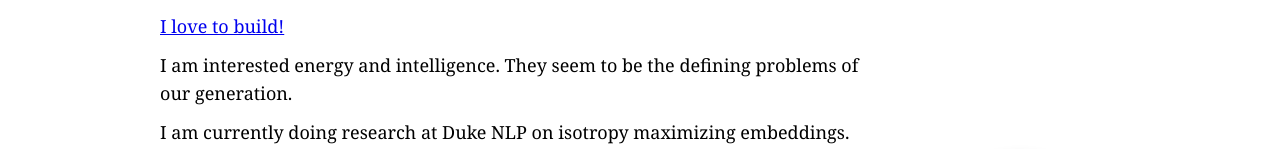
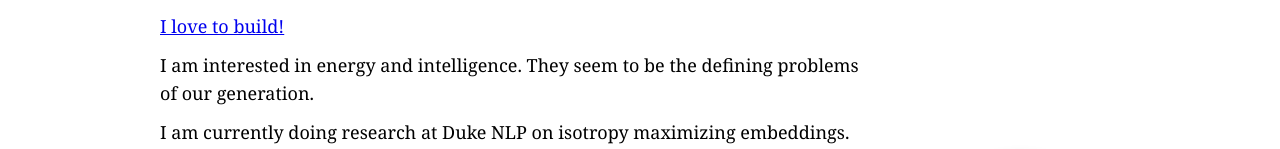
Before and after one commit to YashDagade/yashdagade.github.io, a website: page index.html in a window 1280 px wide. Shown: the part 141-290 px from the top of the page. Drawn offline with Linux system fonts and the light colour scheme; a web font is replaced by a local one.

Commit message:
thanks jonah stien for the typo

```diff
--- a/index.html
+++ b/index.html
@@ -28,7 +28,7 @@
           <a href="/build.html">I love to build!</a>
           </p>
           <p>
-          I am interested energy and intelligence. They seem to be the defining problems of our generation.
+          I am interested in energy and intelligence. They seem to be the defining problems of our generation.
           </p>
           <p>
           I am currently doing research at Duke NLP on isotropy maximizing embeddings.
```
Also changed, not shown: 5 other files.
